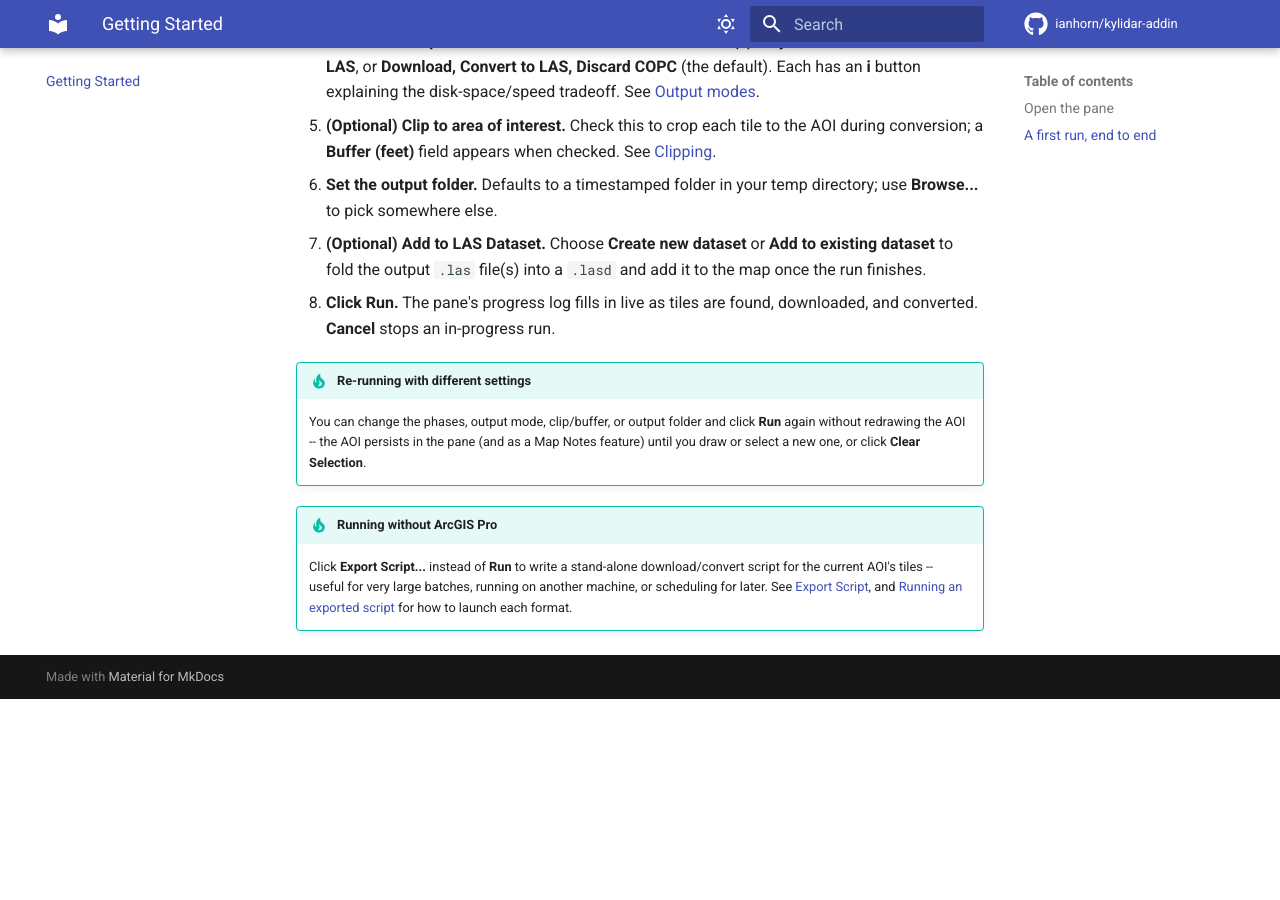
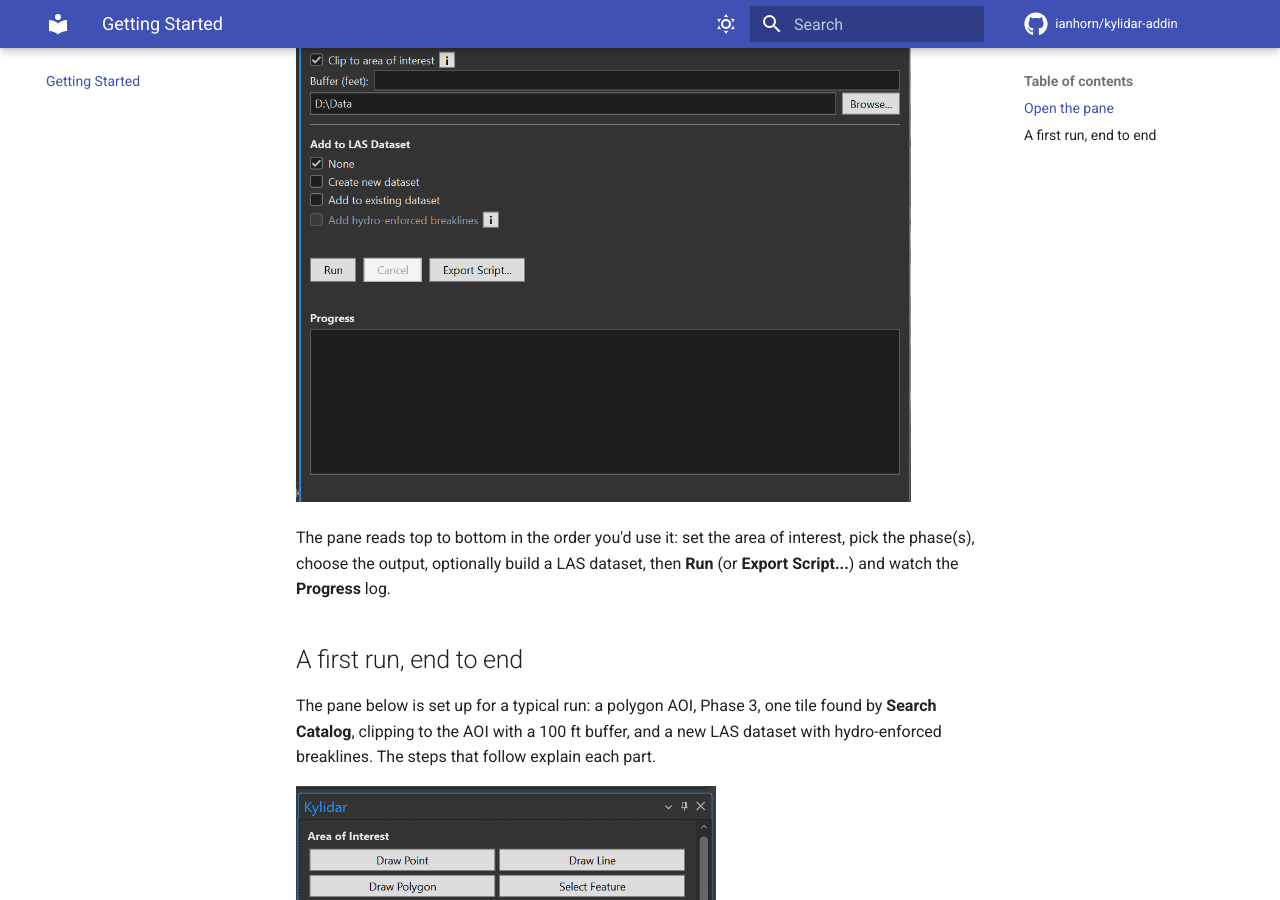
Before and after one commit to ianhorn/kylidar-addin, an MkDocs documentation site: the page built from docs-src/getting-started.md, in a window 1280 px wide and 900 px high, scrolled down 647 px. Built offline with MkDocs 1.6.1 and Material for MkDocs 9.7.7, drawn with Linux system fonts in a browser that asks for light colours; comment, search, counter and statistics services are not loaded; before the commit the page ends 1346 px from its top, so only the background shows below that; some of the changed text lies outside the part shown.

Commit message:
docs: add screenshots (pane, AOI on map, progress, Export Script) and note the breaklines layer
Adds the first screenshots to the site, under docs-src/images/: the empty and a configured
Kylidar pane (Getting Started), a drawn polygon AOI on the map (Area of Interest), the
Progress log with its progress bar (Output & Running), and the Export Script dialog. The map
screenshot is a 1600 px JPEG (~300 KB rather than a 2.3 MB PNG). Image widths are set in
proportion to their pixel sizes so the UI text looks the same size across them.

Also: explain the progress bar's two-phase 50/50 split, mention breaklines in Getting Started
step 7, and note that the breaklines are added to the map as a layer.

Co-Authored-By: Claude Sonnet 5 <noreply@anthropic.com>
Claude-Session: https://claude.ai/code/session_016KGZMzx9b8u15cP1TaSAin

```diff
--- a/docs-src/getting-started.md
+++ b/docs-src/getting-started.md
@@ -5,7 +5,19 @@
 Click the **Kylidar** tab, then the **Kylidar** button. This opens a dockable pane (docked
 alongside the Contents pane by default) that stays open as you work.
 
+![The Kylidar pane as it first opens: Area of Interest tools, LiDAR phase checkboxes, Search Catalog, the Output options, Add to LAS Dataset, and the Run, Cancel and Export Script buttons above a Progress log](images/pane-overview.png){ width="615" loading=lazy }
+
+The pane reads top to bottom in the order you'd use it: set the area of interest, pick the phase(s),
+choose the output, optionally build a LAS dataset, then **Run** (or **Export Script...**) and watch
+the **Progress** log.
+
 ## A first run, end to end
+
+The pane below is set up for a typical run: a polygon AOI, Phase 3, one tile found by **Search
+Catalog**, clipping to the AOI with a 100 ft buffer, and a new LAS dataset with hydro-enforced
+breaklines. The steps that follow explain each part.
+
+![The Kylidar pane configured for a run: AOI ready as a Polygon AOI, Phase 3 checked, 1 LiDAR tile found, Download Convert to LAS Discard COPC selected, Clip to area of interest checked with a 100 foot buffer, Create new dataset selected, and Add hydro-enforced breaklines checked](images/pane-configured.png){ width="420" loading=lazy }
 
 1. **Set an area of interest.** Under **Area of Interest**, click **Draw Point**, **Draw Line**,
    **Draw Polygon**, or **Select Feature** and define your AOI on the active map. The status line
@@ -26,6 +38,9 @@ alongside the Contents pane by default) that stays open as you work.
    **Browse...** to pick somewhere else.
 7. **(Optional) Add to LAS Dataset.** Choose **Create new dataset** or **Add to existing dataset**
    to fold the output `.las` file(s) into a `.lasd` and add it to the map once the run finishes.
+   With a dataset chosen you can also check **Add hydro-enforced breaklines** to add the Phase 2/3
+   breaklines inside the AOI as a surface constraint -- see
+   [Hydro-enforced breaklines](clip-and-run.md#hydro-enforced-breaklines).
 8. **Click Run.** The pane's progress log fills in live as tiles are found, downloaded, and
    converted. **Cancel** stops an in-progress run.
 
```
Also changed, not shown: docs-src/area-of-interest.md (+5 -0 lines), docs-src/clip-and-run.md (+20 -4 lines), docs-src/images/aoi-on-map.jpg (added), docs-src/images/export-script-dialog.png (added), docs-src/images/pane-configured.png (added), docs-src/images/pane-overview.png (added), docs-src/images/progress-log.png (added).
